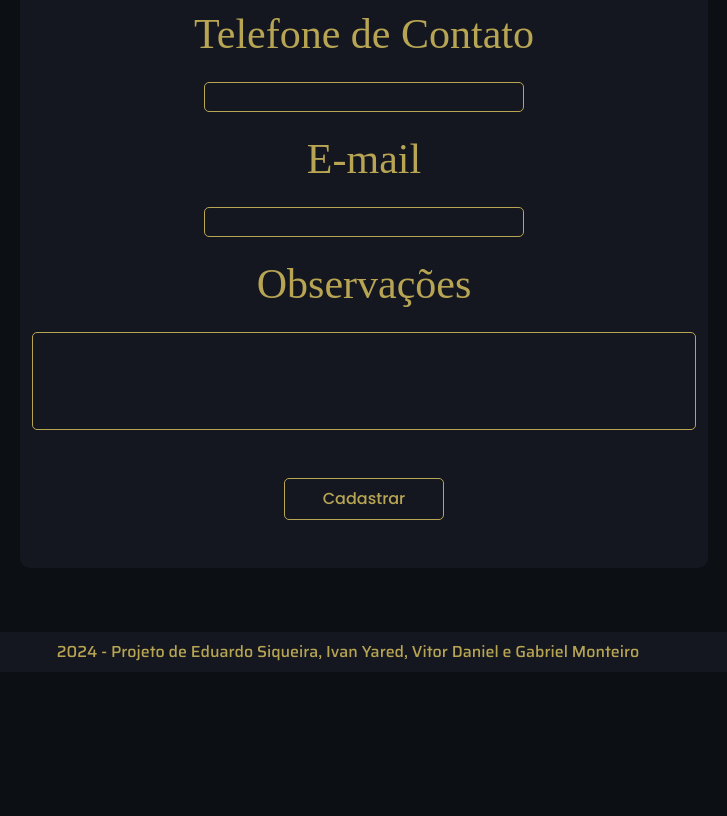
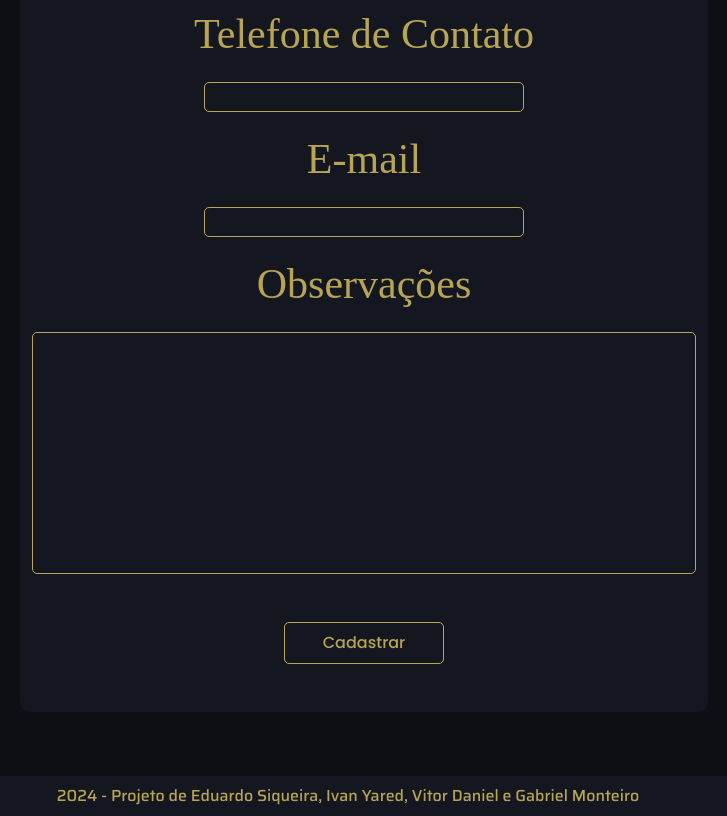
Before and after one commit to edu-siqueira/landing-page-OBUDDY, a website with bundled scripts: page oficina.html in a window 1280 px wide. Shown: the part 650-1466 px from the top of the page, without its empty margins (292-1019 px from the left). Before the commit the page ends 1322 px from the top, so only its background shows below. Built offline with nearby package versions, Linux system fonts and the light colour scheme; a web font is replaced by a local one.

Commit message:
Ajuste no Campo de Observações do formulário

```diff
--- a/oficina.html
+++ b/oficina.html
@@ -65,7 +65,7 @@
                             <label for="email">E-mail</label>
                             <input type="email" name="email" id="email-oficina">
                             <label for="observacoes">Observações</label>
-                            <textarea name="observacoes" id="descricao-oficina" form="form-oficina" rows="4" cols="50">
+                            <textarea name="observacoes" id="descricao-oficina" form="form-oficina" rows="10" cols="50">
                             </textarea>
                             <input type="submit" value="Cadastrar" id="register-button" class="btn btn-outline-primary">
                         </div>
```
